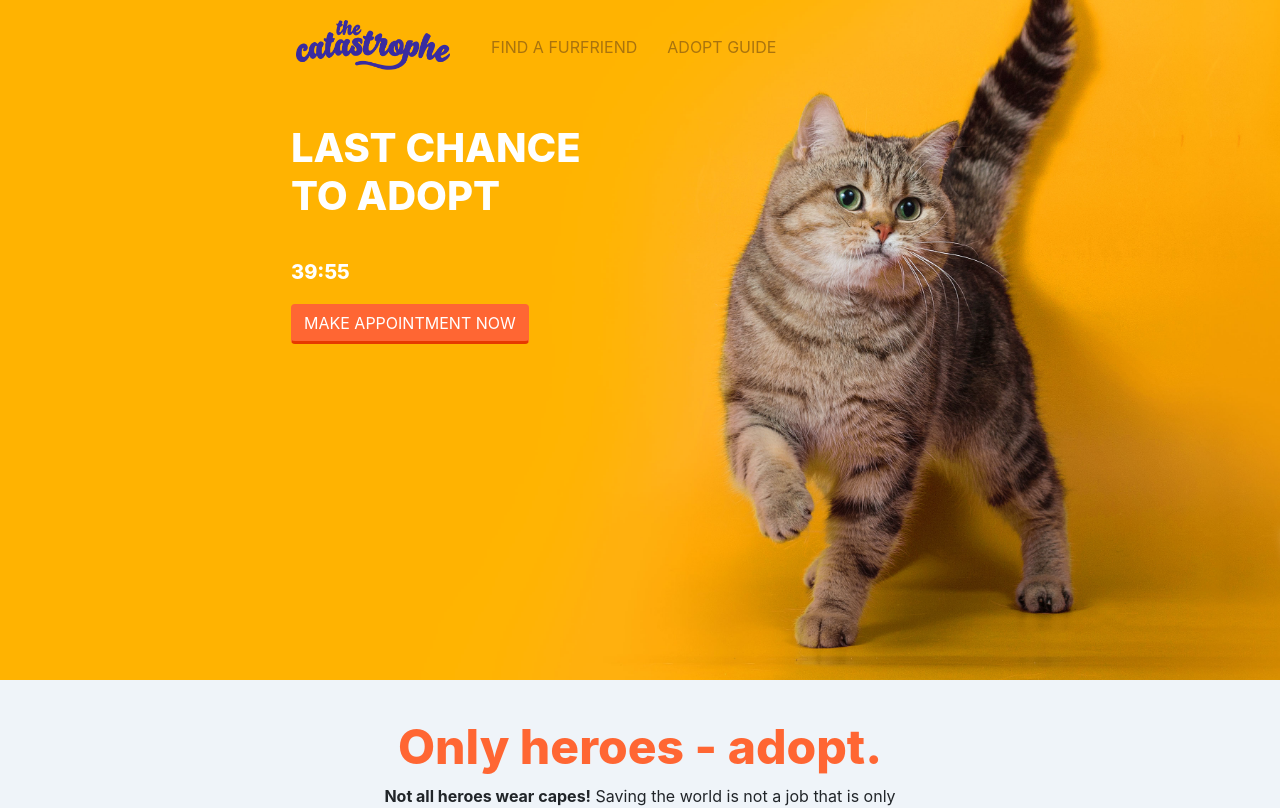
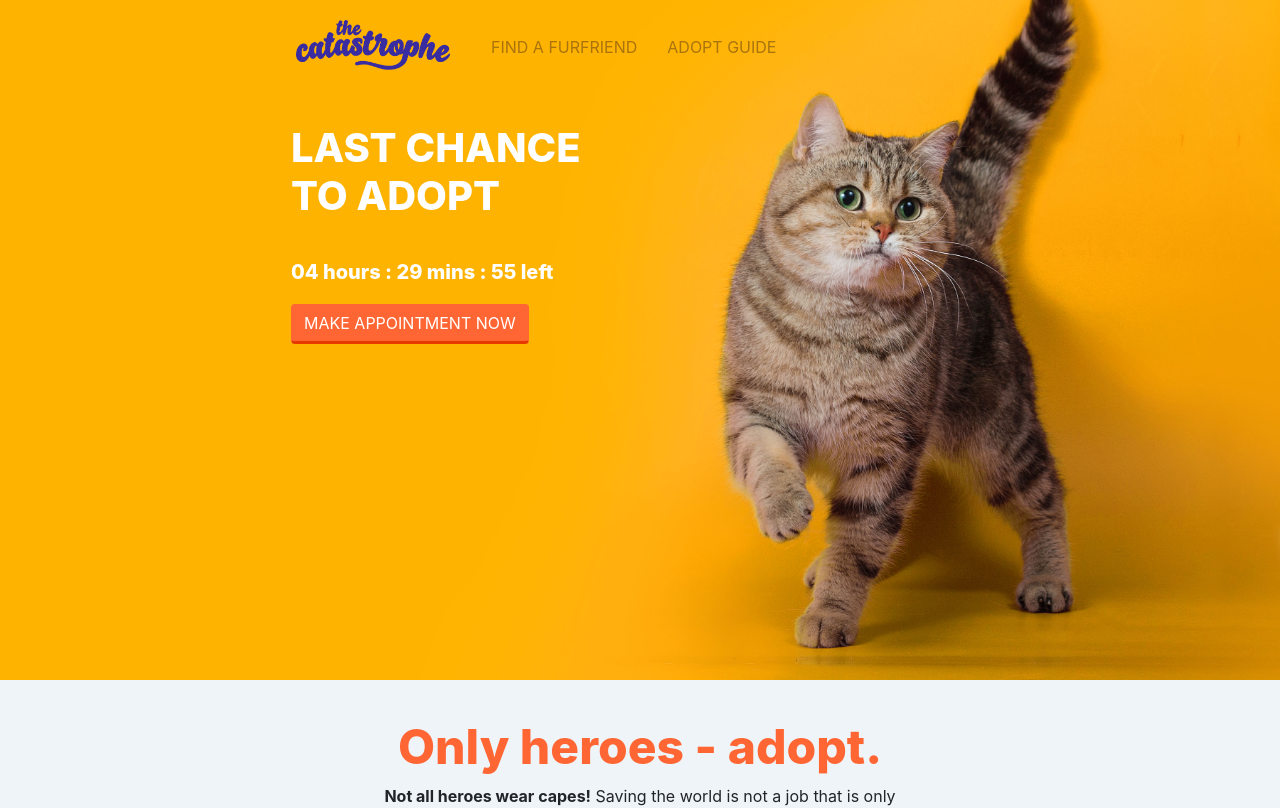
Before and after one commit to earlhansg/catastrophe, an Angular app: page / in a window 1280 px wide. Shown: the top 808 px of the page. Built offline with nearby package versions, Linux system fonts and the light colour scheme.

Commit message:
#9 finalize FormatTimePipe

```diff
--- a/src/app/root/components/header/header.component.html
+++ b/src/app/root/components/header/header.component.html
@@ -7,7 +7,8 @@
         </ul>
         <div class="header-maintext">
             <h1>last chance <br> to adopt</h1>
-	        <h5>{{countDown | async | formatTime}}</h5>
+            <h5 *ngIf="!!counter; else timeUp">{{countDown | async | formatTime}}</h5>
+            <ng-template #timeUp>Time is up !</ng-template>
             <button class="btn">make appointment now</button>
         </div>
     </div>
--- a/src/app/root/components/header/header.component.ts
+++ b/src/app/root/components/header/header.component.ts
@@ -1,5 +1,5 @@
-import { Component, OnInit, OnDestroy, Pipe, PipeTransform } from '@angular/core';
-import { Observable, Subscription, interval, timer  } from 'rxjs';
+import { Component, Pipe, PipeTransform } from '@angular/core';
+import { timer  } from 'rxjs';
 import { map, take } from 'rxjs/operators';
 
 @Component({
@@ -9,7 +9,7 @@ import { map, take } from 'rxjs/operators';
 })
 export class HeaderComponent {
   countDown;
-  counter = 14400;
+  counter = 16200;
   tick = 1000;
 
   constructor() {
@@ -20,7 +20,6 @@ export class HeaderComponent {
     );
   }
 
-  ngOnInit() {}
 }
 
 
@@ -30,7 +29,15 @@ export class HeaderComponent {
 export class FormatTimePipe implements PipeTransform {
 
   transform(value: number): string {
-    const minutes: number = Math.floor(value / 60);
-    return ('00' + minutes).slice(-2) + ':' + ('00' + Math.floor(value - minutes * 60)).slice(-2);
+    if (!isNaN(value)) {
+      const hours = Math.floor(value / 3600);
+      const minutes = Math.floor((value - (hours * 3600)) / 60);
+      const seconds = value - (hours * 3600) - (minutes * 60);
+      return ('0' + hours).substr(-2) + ' hours : '
+      + ('0' + minutes).substr(-2)
+      + ' mins : ' + ('0' + seconds).substr(-2)
+      + ' left ';
+    }
+    return;
+  }
 }
-}
```
